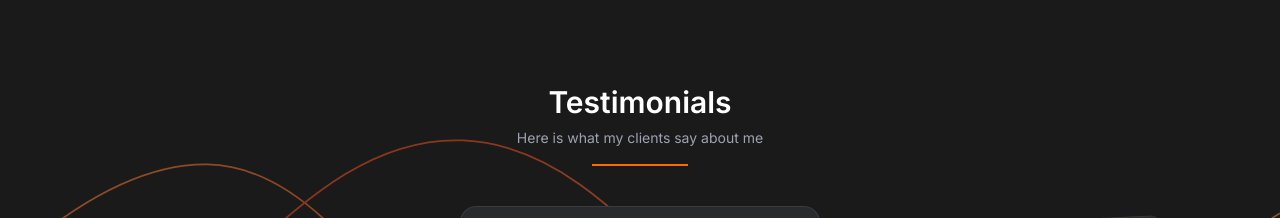
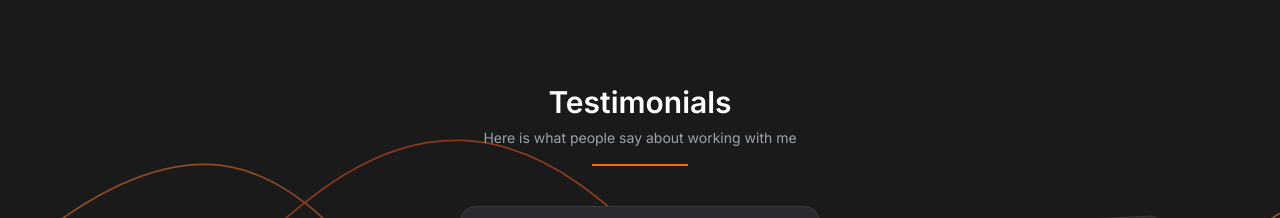
Before and after one commit to a7mad1112/personal-site, a React (Vite) app: page / in a window 1280 px wide. Shown: the part 10540-10758 px from the top of the page. Built offline with nearby package versions, Linux system fonts and the light colour scheme.

Commit message:
Update Testimonials section subtitle to be more inclusive

```diff
--- a/src/components/sections/Testimonials.jsx
+++ b/src/components/sections/Testimonials.jsx
@@ -39,7 +39,7 @@ export default function Testimonials() {
         <Container>
           <SectionHeader
             title="Testimonials"
-            subtitle="Here is what my clients say about me"
+            subtitle="Here is what people say about working with me"
           />
           <div className="mt-10">
             <Swiper
```
